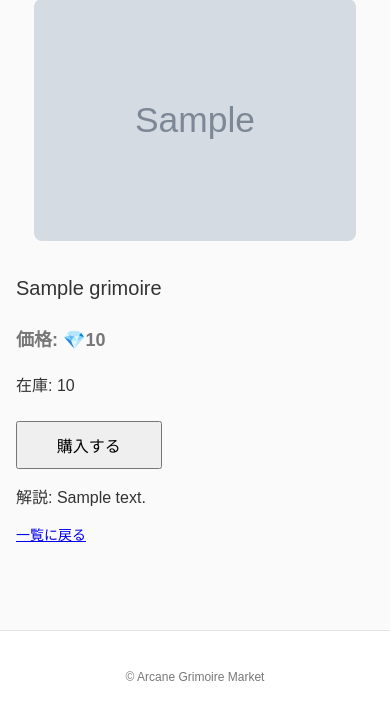
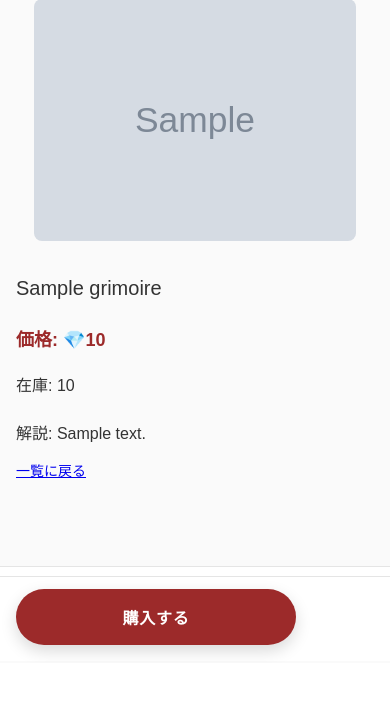
Before and after one commit to bota-rabbit/django-grimoire-market, a Django app: page /1/ in a window 390 px wide. Shown: the part 181-906 px from the top of the page. After the commit the page ends 835 px from the top, so only its background shows below. Run offline with Django 5.2, Linux system fonts and the light colour scheme; tables that the repository leaves empty hold one stand-in row (values such as "Sample post"); grey boxes marked "Sample" are stand-in pictures.

Commit message:
Adjust product detail layout and fix mobile full-width purchase button

```diff
--- a/grimoires/static/grimoires/css/style.css
+++ b/grimoires/static/grimoires/css/style.css
@@ -208,6 +208,13 @@ body {
 .in-stock,
 .sold-out {
     font-size: 13px;
+}
+
+.grimoire-price {
+    color: #9c2a2a;
+}
+
+.in-stock {
     color: #777;
 }
 
@@ -368,16 +375,53 @@ body {
     gap: 12px;
 }
 
-.btn-buy {
-    padding: 10px 16px;
-    font-size: 16px;
-    cursor: pointer;
-}
-
 .back-to-list {
     font-size: 14px;
     text-decoration: underline;
 }
+
+/* ===== 購入ボタン ===== */
+.btn-buy {
+    display: inline-block;
+    width: 100%;
+    max-width: 280px;
+
+    padding: 14px 24px;
+    margin: 16px 0;
+    margin-top: 28px;     /* 情報からしっかり距離を取る */
+    margin-bottom: 16px;  /* 下は控えめ */
+
+    font-size: 15px;
+    font-weight: bold;
+    letter-spacing: 0.05em;
+
+    color: #fff;
+    background: #9c2a2a; /* 価格と色を揃えて統一感 */
+
+    border: none;
+    border-radius: 999px;
+
+    cursor: pointer;
+    transition: background-color 0.2s ease,
+                transform 0.1s ease,
+                box-shadow 0.2s ease;
+
+    box-shadow: 0 6px 16px rgba(0, 0, 0, 0.15);
+}
+
+/* 購入ボタンホバー */
+.btn-buy:hover {
+    background: #7f1f1f;
+    transform: translateY(-1px);
+    box-shadow: 0 8px 20px rgba(0, 0, 0, 0.18);
+}
+
+/* 購入ボタン押した瞬間 */
+.btn-buy:active {
+    transform: translateY(0);
+    box-shadow: 0 4px 12px rgba(0, 0, 0, 0.14);
+}
+
 
 /* =====================================================
    レスポンシブ（スマホ）
@@ -499,7 +543,26 @@ body {
         font-size: 18px;
     }
 
+    /* 購入エリアを最下部に固定 */
+    .grimoire-actions {
+        position: fixed;
+        bottom: 0;
+        left: 0;
+        width: 100%;
+        padding: 12px 16px 16px;
+        background: #fff;
+        border-top: 1px solid #e5e5e5;
+        z-index: 1000;
+    }
+
     .btn-buy {
         width: 100%;
+        box-sizing: border-box;
+
+        padding: 16px 24px;
+        font-size: 16px;
+        border-radius: 999px;
+        margin: 0;
     }
+
 }
```
